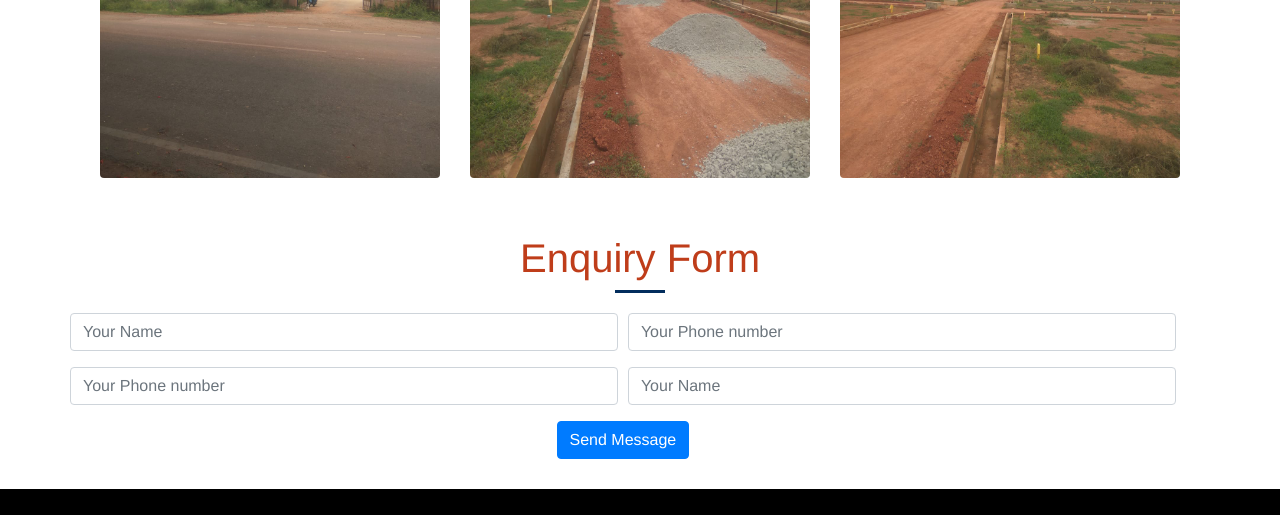
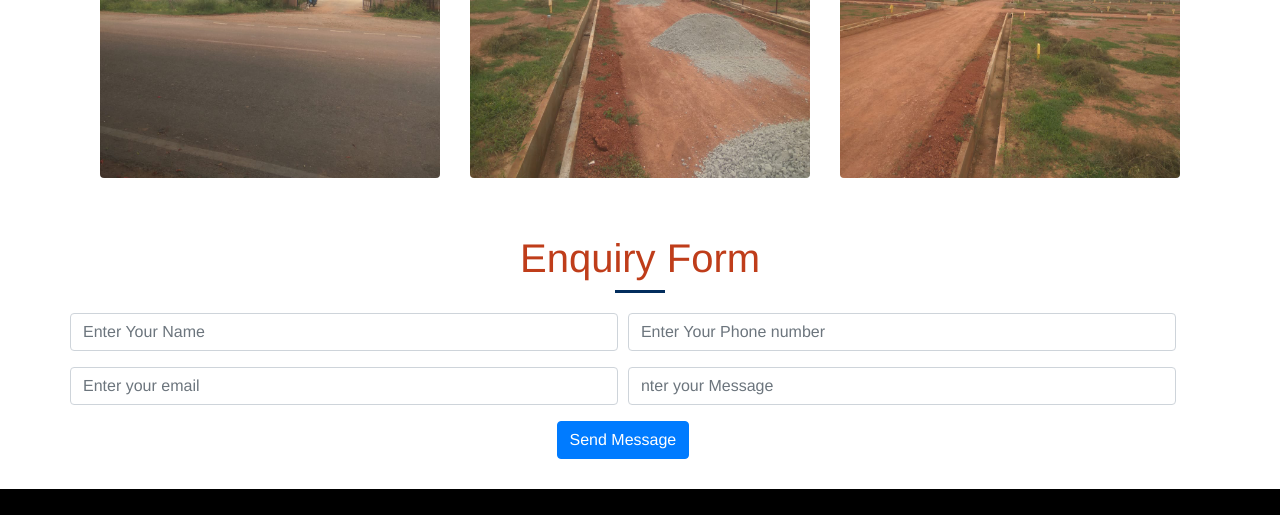
Before and after one commit to ManasaRangaswamy/SPAB, a plain HTML site: page plots.html in a window 1280 px wide. Shown: the part 1854-2369 px from the top of the page. Drawn offline with nearby package versions, Linux system fonts and the light colour scheme; files whose address does not match are found by name.

Commit message:
placeholder changes in plotrs file

```diff
--- a/plots.html
+++ b/plots.html
@@ -240,17 +240,17 @@
           <form action="mail_from_modal.php" method="post" id="contactform" role="form" class="contactForm" style="width:97%;">
             <div class="form-row">
               <div class="form-group col-md-6">
-                <input type="text" name="name" class="form-control" id="name" placeholder="Your Name" data-rule="minlen:4" data-msg="Please enter at least 4 chars">
+                <input type="text" name="name" class="form-control" id="name" placeholder="Enter Your Name" data-rule="minlen:4" data-msg="Please enter at least 4 chars">
                 <div class="validation"></div>
               </div>
               <div class="form-group col-md-6">
-                <input type="Phone" class="form-control" name="phone" id="phone" placeholder="Your Phone number" data-msg="Please enter a valid phone number">
+                <input type="Phone" class="form-control" name="phone" id="phone" placeholder="Enter Your Phone number" data-msg="Please enter a valid phone number">
                 <div class="validation"></div>
               </div>
             </div>
             <div class="form-row">
               <div class="form-group col-md-6">
-                <input type="Phone" class="form-control" name="phone" id="phone" placeholder="Your Phone number" data-msg="Please enter a valid phone number">
+                <input type="email" class="form-control" name="phone" id="phone" placeholder="Enter your email" data-msg="Please enter a valid phone number">
                 <div class="validation"></div>
               </div>
               <!-- <div class="form-group col-md-6">
@@ -258,7 +258,7 @@
                 <div class="validation"></div>
               </div> -->
               <div class="form-group col-md-6">
-                <input type="text" name="name" class="form-control" id="name" placeholder="Your Name" data-rule="minlen:4" data-msg="Please enter at least 4 chars">
+                <input type="text" name="name" class="form-control" id="name" placeholder="nter your Message" data-rule="minlen:4" data-msg="Please enter at least 4 chars">
                 <div class="validation"></div>
               </div>
             </div>
```
